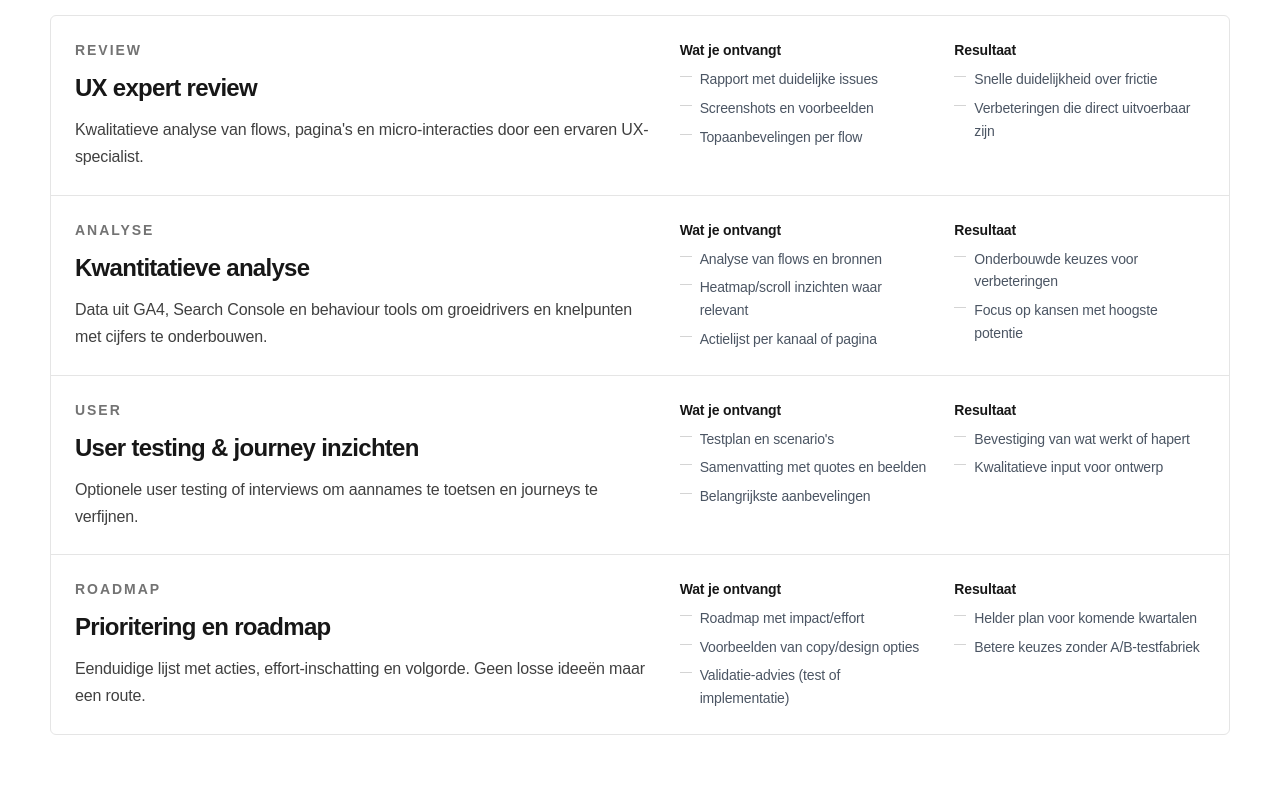
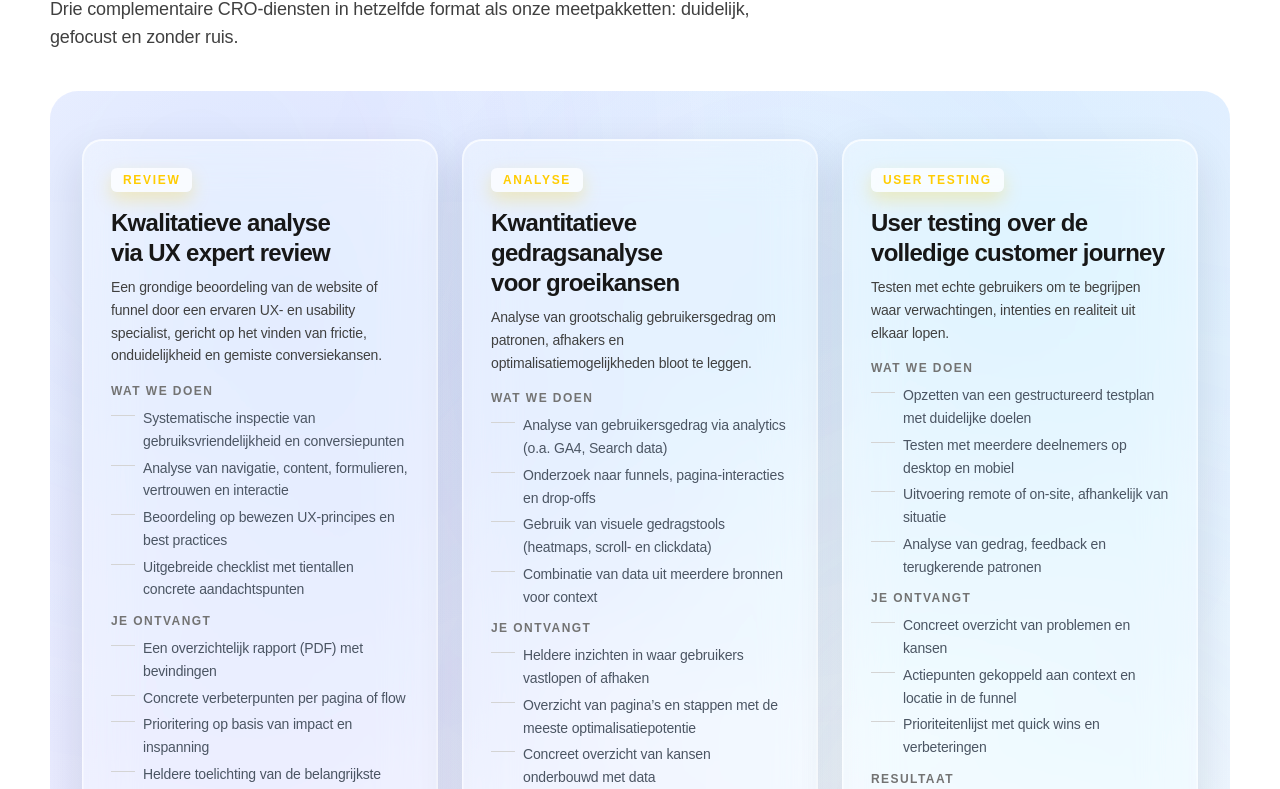
Before and after one commit to ProjectBibo/EcomMeasure3, a React (Vite) app: page /cro in a window 1280 px wide. Shown: the part 2339-3128 px from the top of the page. Built offline with nearby package versions, Linux system fonts and the light colour scheme.

Commit message:
Add glass CRO services section

```diff
--- /dev/null
+++ b/src/components/CroServicesSection.jsx
@@ -0,0 +1,61 @@
+import React from "react";
+
+function CroServiceCard({ service }) {
+  return (
+    <div className="glass-card flex h-full flex-col gap-4 text-neutral-900">
+      <div className="flex items-center gap-3">
+        <span className="rounded-full bg-white/75 px-3 py-1 text-xs font-semibold uppercase tracking-[0.14em] text-[#ffcc02] shadow-[0_8px_18px_rgba(255,204,2,0.25)]">
+          {service.badge}
+        </span>
+        {service.tag && <span className="text-xs font-semibold text-neutral-600">{service.tag}</span>}
+      </div>
+
+      <div className="space-y-2">
+        <h3 className="text-2xl font-semibold leading-tight text-neutral-900">{service.title}</h3>
+        <p className="text-sm leading-relaxed text-neutral-700">{service.description}</p>
+      </div>
+
+      <div className="grid gap-3 text-sm leading-relaxed text-neutral-800">
+        {service.blocks.map((block) => (
+          <div key={block.title} className="space-y-2">
+            <p className="text-xs font-semibold uppercase tracking-[0.12em] text-neutral-500">{block.title}</p>
+            <ul className="space-y-1">
+              {block.items.map((item) => (
+                <li key={item} className="flex gap-2">
+                  <span aria-hidden className="mt-2 h-px w-6 flex-shrink-0 bg-neutral-300" />
+                  <span className="flex-1">{item}</span>
+                </li>
+              ))}
+            </ul>
+          </div>
+        ))}
+      </div>
+    </div>
+  );
+}
+
+export default function CroServicesSection({ section }) {
+  return (
+    <section className="section-shell border-t border-neutral-200 bg-white">
+      <div className="site-container space-y-10">
+        <div className="section-heading space-y-3">
+          <p className="text-xs font-semibold uppercase tracking-[0.16em] text-neutral-500">{section.eyebrow}</p>
+          <h2 className="text-3xl font-semibold text-neutral-900 sm:text-4xl">{section.title}</h2>
+          <p className="text-lg text-neutral-700">{section.intro}</p>
+        </div>
+
+        <div className="pricing-section relative overflow-hidden rounded-[28px] px-4 py-10 sm:px-8 sm:py-12">
+          <div aria-hidden className="pricing-blob pricing-blob-1" />
+          <div aria-hidden className="pricing-blob pricing-blob-2" />
+          <div aria-hidden className="pricing-blob pricing-blob-3" />
+
+          <div className="relative z-10 grid auto-rows-fr gap-6 md:grid-cols-2 xl:grid-cols-3">
+            {section.services.map((service) => (
+              <CroServiceCard key={service.title} service={service} />
+            ))}
+          </div>
+        </div>
+      </div>
+    </section>
+  );
+}
--- a/src/pages/Cro.jsx
+++ b/src/pages/Cro.jsx
@@ -1,8 +1,8 @@
 import React from "react";
 import SEO from "../components/SEO";
 import { useLanguage } from "../context/LanguageContext";
-import ServiceRowsSection from "../components/ServiceRowsSection";
 import VideoAnalysisSection from "../components/VideoAnalysisSection";
+import CroServicesSection from "../components/CroServicesSection";
 
 const content = {
   nl: {
@@ -52,71 +52,107 @@ const content = {
     services: {
       eyebrow: "Diensten",
       title: "CRO als scherp advies, geen testfabriek",
-      intro: "",
-      ctaLabel: "Plan een kennismaking",
-      list: [
+      intro:
+        "Drie complementaire CRO-diensten in hetzelfde format als onze meetpakketten: duidelijk, gefocust en zonder ruis.",
+      services: [
         {
-          label: "Review",
-          title: "UX expert review",
-          description: "Kwalitatieve analyse van flows, pagina's en micro-interacties door een ervaren UX-specialist.",
-          deliverableTitle: "Wat je ontvangt",
-          deliverables: [
-            "Rapport met duidelijke issues",
-            "Screenshots en voorbeelden",
-            "Topaanbevelingen per flow",
-          ],
-          resultTitle: "Resultaat",
-          results: [
-            "Snelle duidelijkheid over frictie",
-            "Verbeteringen die direct uitvoerbaar zijn",
+          badge: "Review",
+          title: "Kwalitatieve analyse via UX expert review",
+          description:
+            "Een grondige beoordeling van de website of funnel door een ervaren UX- en usability specialist, gericht op het vinden van frictie, onduidelijkheid en gemiste conversiekansen.",
+          blocks: [
+            {
+              title: "Wat we doen",
+              items: [
+                "Systematische inspectie van gebruiksvriendelijkheid en conversiepunten",
+                "Analyse van navigatie, content, formulieren, vertrouwen en interactie",
+                "Beoordeling op bewezen UX-principes en best practices",
+                "Uitgebreide checklist met tientallen concrete aandachtspunten",
               ],
             },
             {
-          label: "Analyse",
-          title: "Kwantitatieve analyse",
-          description: "Data uit GA4, Search Console en behaviour tools om groeidrivers en knelpunten met cijfers te onderbouwen.",
-          deliverableTitle: "Wat je ontvangt",
-          deliverables: [
-            "Analyse van flows en bronnen",
-            "Heatmap/scroll inzichten waar relevant",
-            "Actielijst per kanaal of pagina",
-          ],
-          resultTitle: "Resultaat",
-          results: [
-            "Onderbouwde keuzes voor verbeteringen",
-            "Focus op kansen met hoogste potentie",
+              title: "Je ontvangt",
+              items: [
+                "Een overzichtelijk rapport (PDF) met bevindingen",
+                "Concrete verbeterpunten per pagina of flow",
+                "Prioritering op basis van impact en inspanning",
+                "Heldere toelichting van de belangrijkste issues",
               ],
             },
             {
-          label: "User",
-          title: "User testing & journey inzichten",
-          description: "Optionele user testing of interviews om aannames te toetsen en journeys te verfijnen.",
-          deliverableTitle: "Wat je ontvangt",
-          deliverables: [
-            "Testplan en scenario's",
-            "Samenvatting met quotes en beelden",
-            "Belangrijkste aanbevelingen",
+              title: "Resultaat",
+              items: [
+                "Direct inzicht in knelpunten",
+                "Sneller beslissen wat eerst aangepakt moet worden",
+                "Sterkere basis voor CRO- en UX-verbeteringen",
               ],
-          resultTitle: "Resultaat",
-          results: [
-            "Bevestiging van wat werkt of hapert",
-            "Kwalitatieve input voor ontwerp",
+            },
           ],
         },
         {
-          label: "Roadmap",
-          title: "Prioritering en roadmap",
-          description: "Eenduidige lijst met acties, effort-inschatting en volgorde. Geen losse ideeën maar een route.",
-          deliverableTitle: "Wat je ontvangt",
-          deliverables: [
-            "Roadmap met impact/effort",
-            "Voorbeelden van copy/design opties",
-            "Validatie-advies (test of implementatie)",
+          badge: "Analyse",
+          title: "Kwantitatieve gedragsanalyse voor groeikansen",
+          description:
+            "Analyse van grootschalig gebruikersgedrag om patronen, afhakers en optimalisatiemogelijkheden bloot te leggen.",
+          blocks: [
+            {
+              title: "Wat we doen",
+              items: [
+                "Analyse van gebruikersgedrag via analytics (o.a. GA4, Search data)",
+                "Onderzoek naar funnels, pagina-interacties en drop-offs",
+                "Gebruik van visuele gedragstools (heatmaps, scroll- en clickdata)",
+                "Combinatie van data uit meerdere bronnen voor context",
               ],
-          resultTitle: "Resultaat",
-          results: [
-            "Helder plan voor komende kwartalen",
-            "Betere keuzes zonder A/B-testfabriek",
+            },
+            {
+              title: "Je ontvangt",
+              items: [
+                "Heldere inzichten in waar gebruikers vastlopen of afhaken",
+                "Overzicht van pagina’s en stappen met de meeste optimalisatiepotentie",
+                "Concreet overzicht van kansen onderbouwd met data",
+              ],
+            },
+            {
+              title: "Resultaat",
+              items: [
+                "Objectieve prioriteiten voor CRO",
+                "Betere onderbouwing voor UX- en conversieverbeteringen",
+                "Minder aannames, meer richting",
+              ],
+            },
+          ],
+        },
+        {
+          badge: "User testing",
+          title: "User testing over de volledige customer journey",
+          description:
+            "Testen met echte gebruikers om te begrijpen waar verwachtingen, intenties en realiteit uit elkaar lopen.",
+          blocks: [
+            {
+              title: "Wat we doen",
+              items: [
+                "Opzetten van een gestructureerd testplan met duidelijke doelen",
+                "Testen met meerdere deelnemers op desktop en mobiel",
+                "Uitvoering remote of on-site, afhankelijk van situatie",
+                "Analyse van gedrag, feedback en terugkerende patronen",
+              ],
+            },
+            {
+              title: "Je ontvangt",
+              items: [
+                "Concreet overzicht van problemen en kansen",
+                "Actiepunten gekoppeld aan context en locatie in de funnel",
+                "Prioriteitenlijst met quick wins en verbeteringen",
+              ],
+            },
+            {
+              title: "Resultaat",
+              items: [
+                "Direct inzicht vanuit het perspectief van echte gebruikers",
+                "Sneller draagvlak voor verbeteringen",
+                "Betere beslissingen in UX- en CRO-trajecten",
+              ],
+            },
           ],
         },
       ],
@@ -193,72 +229,106 @@ const content = {
     services: {
       eyebrow: "Services",
       title: "CRO as sharp advice, not a test factory",
-      intro: "From deep review to route map. We don't build variants; we help you know what to improve.",
-      ctaLabel: "Book an intro call",
-      list: [
+      intro: "Three complementary CRO services in the same calm format as our measurement packages: clear, focused, and free of noise.",
+      services: [
         {
-          label: "Review",
-          title: "UX expert review",
-          description: "Qualitative analysis of flows, pages and micro-interactions by an experienced UX specialist.",
-          deliverableTitle: "What you receive",
-          deliverables: [
-            "Report with clear issues",
-            "Screenshots and examples",
-            "Top recommendations per flow",
-          ],
-          resultTitle: "Result",
-          results: [
-            "Fast clarity on friction",
-            "Improvements ready to implement",
+          badge: "Review",
+          title: "Qualitative analysis via UX expert review",
+          description:
+            "A thorough review of your site or funnel by an experienced UX and usability specialist, focused on friction, confusion and missed conversion opportunities.",
+          blocks: [
+            {
+              title: "What we do",
+              items: [
+                "Systematic inspection of usability and conversion points",
+                "Analysis of navigation, content, forms, trust and interactions",
+                "Assessment against proven UX principles and best practices",
+                "Extensive checklist with dozens of concrete checkpoints",
               ],
             },
             {
-          label: "Analysis",
-          title: "Quantitative analysis",
-          description:
-            "Data from GA4, Search Console and behaviour tools to underpin growth drivers and bottlenecks with numbers.",
-          deliverableTitle: "What you receive",
-          deliverables: [
-            "Flow and source analysis",
-            "Heatmap/scroll insights where relevant",
-            "Action list per channel or page",
-          ],
-          resultTitle: "Result",
-          results: [
-            "Evidence-backed improvement choices",
-            "Focus on the highest-potential opportunities",
+              title: "You receive",
+              items: [
+                "A clear report (PDF) with findings",
+                "Concrete improvements per page or flow",
+                "Prioritisation based on impact and effort",
+                "Straightforward explanation of the key issues",
               ],
             },
             {
-          label: "User",
-          title: "User testing & journey insight",
-          description: "Optional user testing or interviews to validate assumptions and refine journeys.",
-          deliverableTitle: "What you receive",
-          deliverables: [
-            "Test plan and scenarios",
-            "Summary with quotes and footage",
-            "Key recommendations",
+              title: "Outcome",
+              items: [
+                "Immediate insight into bottlenecks",
+                "Faster decisions on what to tackle first",
+                "Stronger foundation for CRO and UX improvements",
               ],
-          resultTitle: "Result",
-          results: [
-            "Validation of what works or breaks",
-            "Qualitative input for design",
+            },
           ],
         },
         {
-          label: "Roadmap",
-          title: "Prioritisation and roadmap",
-          description: "A clear list of actions with effort estimates and order. Not loose ideas but a route.",
-          deliverableTitle: "What you receive",
-          deliverables: [
-            "Roadmap with impact/effort",
-            "Examples of copy/design options",
-            "Validation advice (test or implement)",
+          badge: "Analysis",
+          title: "Quantitative behaviour analysis for growth",
+          description:
+            "Analysis of large-scale user behaviour to uncover patterns, drop-offs and optimisation opportunities.",
+          blocks: [
+            {
+              title: "What we do",
+              items: [
+                "Analyse user behaviour via analytics (incl. GA4, search data)",
+                "Study funnels, page interactions and drop-offs",
+                "Use behaviour tools like heatmaps, scroll and click data",
+                "Combine data from multiple sources for context",
               ],
-          resultTitle: "Result",
-          results: [
-            "Clear plan for coming quarters",
-            "Better choices without a test factory",
+            },
+            {
+              title: "You receive",
+              items: [
+                "Clear insight into where users stall or drop off",
+                "Overview of pages and steps with highest optimisation potential",
+                "Concrete list of opportunities backed by data",
+              ],
+            },
+            {
+              title: "Outcome",
+              items: [
+                "Objective priorities for CRO",
+                "Better rationale for UX and conversion improvements",
+                "Fewer assumptions, more direction",
+              ],
+            },
+          ],
+        },
+        {
+          badge: "User testing",
+          title: "User testing across the full customer journey",
+          description:
+            "Testing with real users to see where expectations, intent and reality diverge.",
+          blocks: [
+            {
+              title: "What we do",
+              items: [
+                "Set up a structured test plan with clear goals",
+                "Test with multiple participants on desktop and mobile",
+                "Run sessions remote or on-site depending on context",
+                "Analyse behaviour, feedback and recurring patterns",
+              ],
+            },
+            {
+              title: "You receive",
+              items: [
+                "Concise overview of issues and opportunities",
+                "Action points tied to context and funnel location",
+                "Prioritised list with quick wins and improvements",
+              ],
+            },
+            {
+              title: "Outcome",
+              items: [
+                "Immediate insight from real-user perspective",
+                "Faster buy-in for improvements",
+                "Better decisions in UX and CRO work",
+              ],
+            },
           ],
         },
       ],
@@ -398,12 +468,7 @@ export default function Cro() {
             reversed={index % 2 === 1}
           />
         ))}
-        <ServiceRowsSection
-          eyebrow={copy.services.eyebrow}
-          title={copy.services.title}
-          intro={copy.services.intro}
-          services={copy.services.list}
-        />
+        <CroServicesSection section={copy.services} />
         <div id="video-analyse">
           <VideoAnalysisSection copy={copy.video} />
         </div>
```
Lines whose indentation alone changed are shown as unchanged.
